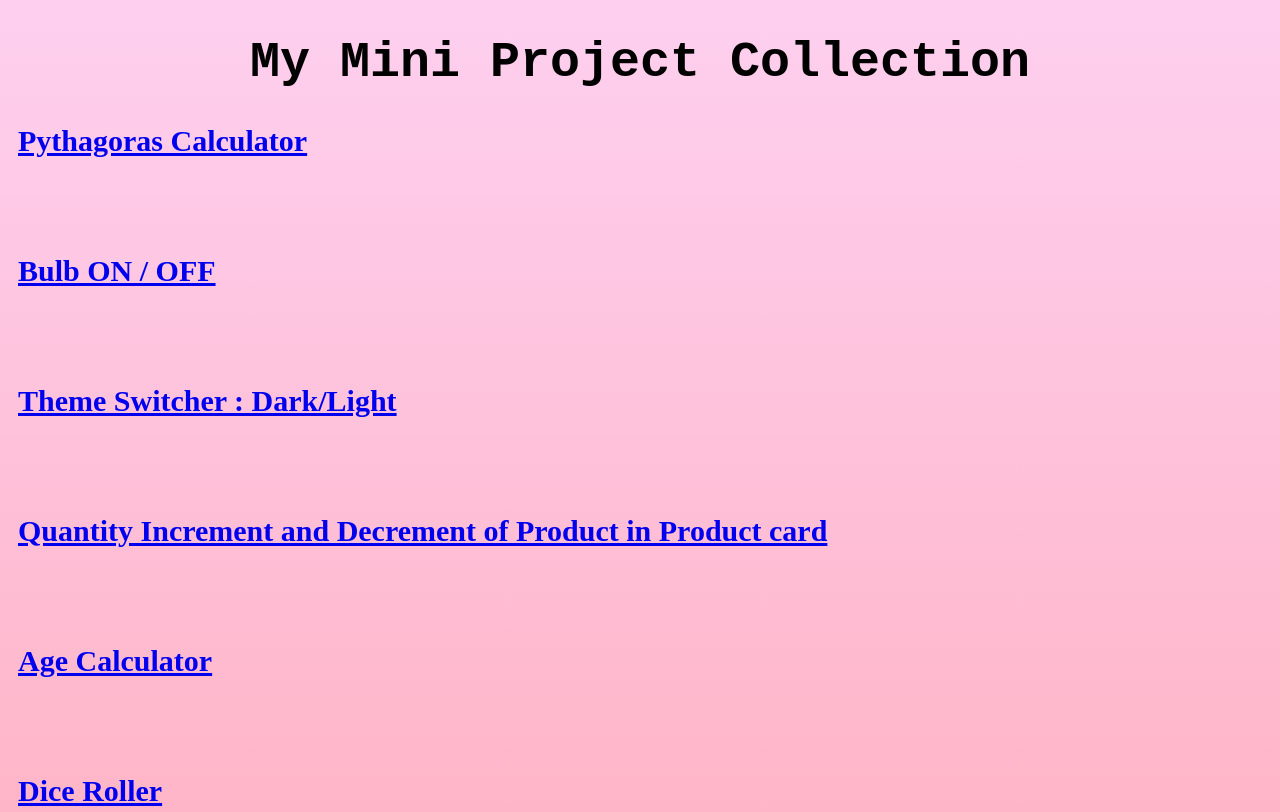
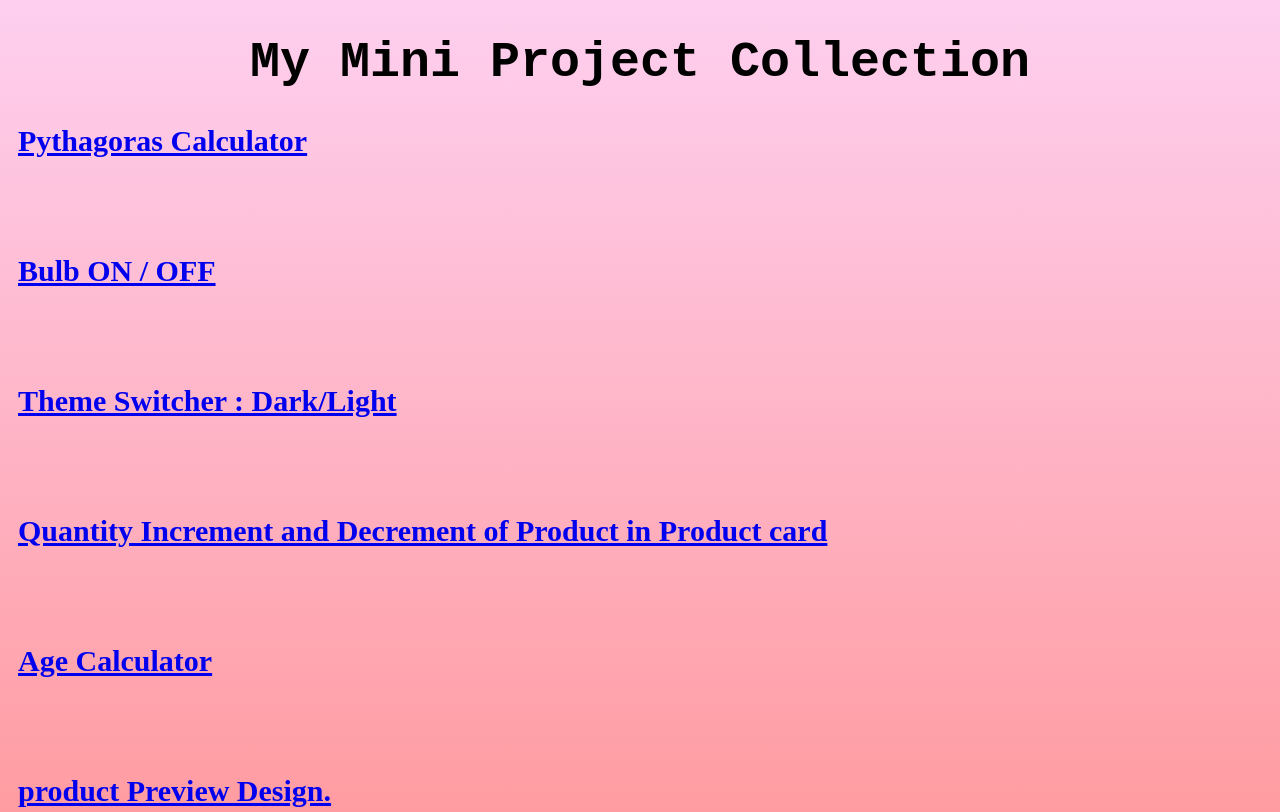
Before and after one commit to Miss-Shubhangi/mini-project-webDevelopment, a plain HTML site: page index.html in a window 1280 px wide. Shown: the top 812 px of the page. Drawn offline with Linux system fonts and the light colour scheme.

Commit message:
minor changes

```diff
--- a/index.html
+++ b/index.html
@@ -1,47 +1,4 @@
-<!DOCTYPE html>
-<html lang="en">
-<head>
-    <meta charset="UTF-8">
-    <meta name="viewport" content="width=device-width, initial-scale=1.0">
-    <title>Home</title>
-     <style>
-        body{
-            background-image: linear-gradient(to top, #ff9a9e 0%, #fecfef 99%, #fecfef 100%);
-            min-height: 100vh;
-        }
-        h1{
-            text-align: center;
-            font-family: 'Courier New', Courier, monospace;
-            font-size: 50px;
-        }
-        h3{
-            margin-left: 10px;
-            font-size: 30px;
-        }
-     </style>
-</head>
-<body>
-    <h1>My Mini Project Collection </h1>
-
-    <h3><a href="./pages/pythagorasCalculator.html" target="_blank">Pythagoras Calculator</a></h3>
-
-    <br><br>
-    <h3><a href="./pages/bulb-on-off.html" target="_blank">Bulb ON / OFF</a></h3>
-
-    <br><br>
-    <h3><a href="./pages/themeSwitcher.html" target="_blank">Theme Switcher : Dark/Light</a></h3>
-
-    <br><br>
-    <h3><a href="./pages/Quantity-inc-dec.html" target="_blank">Quantity Increment and Decrement of Product in Product card </a></h3>
-
-    <br><br>
-    <h3><a href="./pages/ageCalculator.html" target="_blank">Age Calculator </a></h3>
-
-    <br><br>
-    <h3><a href="./pages/diceRolller.html" target="_blank">Dice Roller  </a></h3>
-
-
-    <!DOCTYPE html>
+ <!DOCTYPE html>
 <html lang="en">
 <head>
     <meta charset="UTF-8">
```
